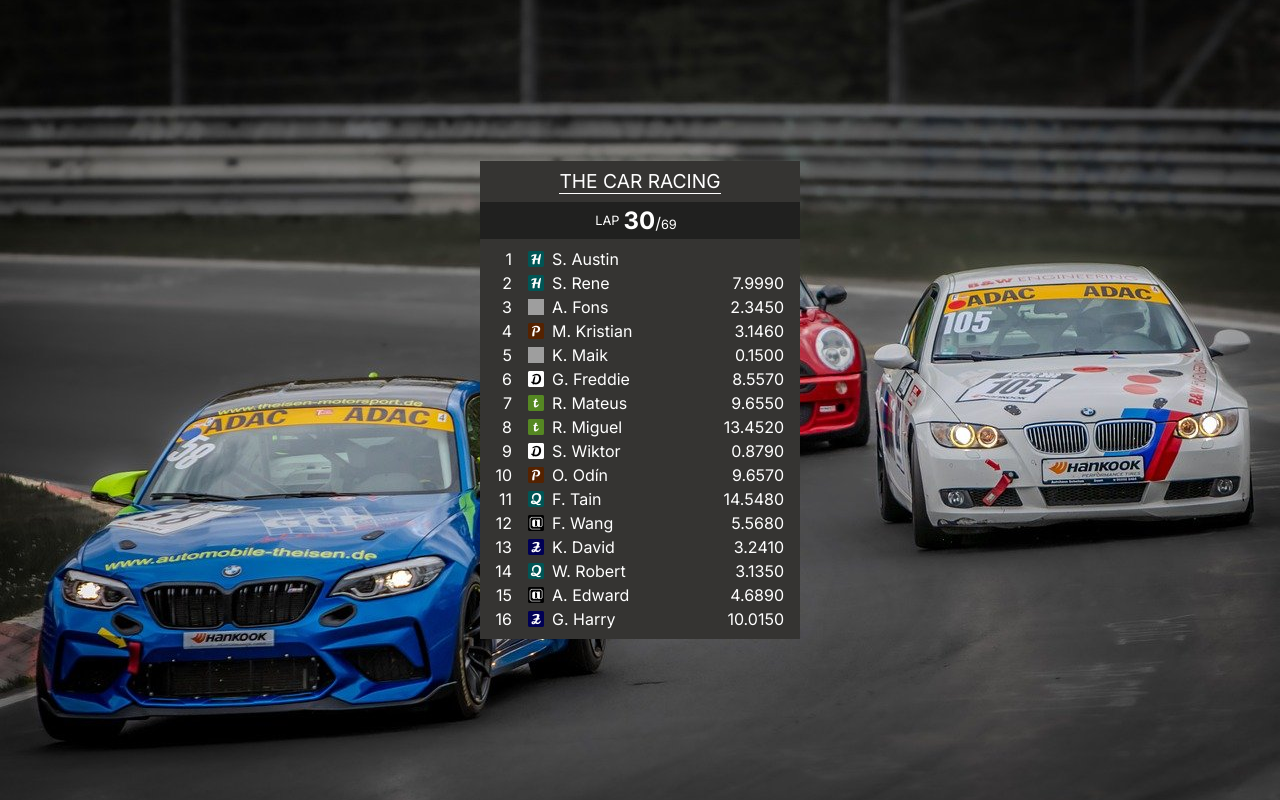
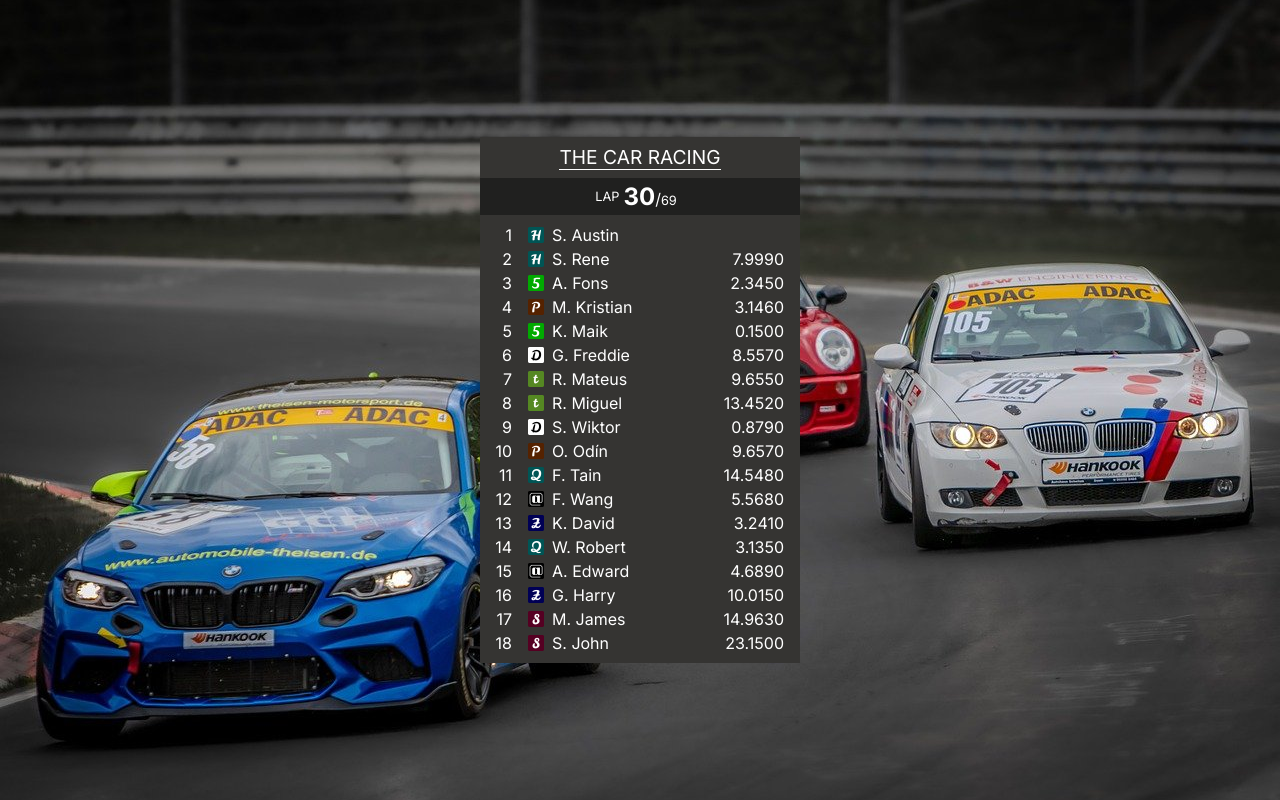
Before and after one commit to richardimaoka/racing-ranking, a Next.js app in the folder next/: page / in a window 1280 px wide. Built offline with nearby package versions, Linux system fonts and the light colour scheme; grey boxes are pictures that could not be loaded.

Commit message:
data.json

```diff
--- a/next/app/components/RankingItem.tsx
+++ b/next/app/components/RankingItem.tsx
@@ -12,6 +12,8 @@ interface Props {
 const intervalFormatter = new Intl.NumberFormat("en", {
   minimumFractionDigits: 4,
 });
+
+export type RankingItemProps = Props;
 
 export function RankingItem(props: Props) {
   return (
--- a/next/app/components/RankingPanel.tsx
+++ b/next/app/components/RankingPanel.tsx
@@ -1,153 +1,10 @@
+import { readData } from "../data/data";
 import { PanelHeader } from "./PanelHeader";
 import { RankingItem } from "./RankingItem";
 import styles from "./RankingPanel.module.css";
 
-export function RankingPanel() {
-  const items = [
-    {
-      ranking: 1,
-      name: "S. Austin",
-      team: "H",
-      teamIconPath: "/images/H.png",
-      change: "",
-      fastest: "",
-    },
-    {
-      ranking: 2,
-      name: "S. Rene",
-      team: "H",
-      teamIconPath: "/images/H.png",
-      interval: 7.999,
-      change: "",
-      fastest: "",
-    },
-    {
-      ranking: 3,
-      name: "A. Fons",
-      team: "5",
-      teamIconPath: "/images/5.png",
-      interval: 2.345,
-      change: "",
-      fastest: "",
-    },
-    {
-      ranking: 4,
-      name: "M. Kristian",
-      team: "P",
-      teamIconPath: "/images/P.png",
-      interval: 3.146,
-      change: "",
-      fastest: "",
-    },
-    {
-      ranking: 5,
-      name: "K. Maik",
-      team: "5",
-      teamIconPath: "/images/5.png",
-      interval: 0.15,
-      change: "",
-      fastest: "",
-    },
-    {
-      ranking: 6,
-      name: "G. Freddie",
-      team: "D",
-      teamIconPath: "/images/D.png",
-      interval: 8.557,
-      change: "",
-      fastest: "",
-    },
-    {
-      ranking: 7,
-      name: "R. Mateus",
-      team: "t",
-      teamIconPath: "/images/t.png",
-      interval: 9.655,
-      change: "",
-      fastest: "",
-    },
-    {
-      ranking: 8,
-      name: "R. Miguel",
-      team: "t",
-      teamIconPath: "/images/t.png",
-      interval: 13.452,
-      change: "",
-      fastest: "",
-    },
-    {
-      ranking: 9,
-      name: "S. Wiktor",
-      team: "D",
-      teamIconPath: "/images/D.png",
-      interval: 0.879,
-      change: "",
-      fastest: "",
-    },
-    {
-      ranking: 10,
-      name: "O. Odín",
-      team: "P",
-      teamIconPath: "/images/P.png",
-      interval: 9.657,
-      change: "",
-      fastest: "",
-    },
-    {
-      ranking: 11,
-      name: "F. Tain",
-      team: "Q",
-      teamIconPath: "/images/Q.png",
-      interval: 14.548,
-      change: "",
-      fastest: "",
-    },
-    {
-      ranking: 12,
-      name: "F. Wang",
-      team: "atmark",
-      teamIconPath: "/images/atmark.png",
-      interval: 5.568,
-      change: "",
-      fastest: "",
-    },
-    {
-      ranking: 13,
-      name: "K. David",
-      team: "Z",
-      teamIconPath: "/images/Z.png",
-      interval: 3.241,
-      change: "",
-      fastest: "",
-    },
-    {
-      ranking: 14,
-      name: "W. Robert",
-      team: "Q",
-      teamIconPath: "/images/Q.png",
-      interval: 3.135,
-      change: "",
-      fastest: "",
-    },
-    {
-      ranking: 15,
-      name: "A. Edward",
-      team: "atmark",
-      teamIconPath: "/images/atmark.png",
-      interval: 4.689,
-      change: "",
-      fastest: "",
-    },
-    {
-      ranking: 16,
-      name: "G. Harry",
-      team: "Z",
-      teamIconPath: "/images/Z.png",
-      interval: 10.015,
-      change: "",
-      fastest: "",
-    },
-  ];
+export async function RankingPanel() {
+  const items = await readData();
 
   return (
     <div className={styles.component}>
--- /dev/null
+++ b/next/app/data/1.json
@@ -0,0 +1,163 @@
+[
+  {
+    "ranking": 1,
+    "name": "S. Austin",
+    "team": "H",
+    "teamIconPath": "/images/H.png",
+    "change": "",
+    "fastest": ""
+  },
+  {
+    "ranking": 2,
+    "name": "S. Rene",
+    "team": "H",
+    "teamIconPath": "/images/H.png",
+    "interval": 7.999,
+    "change": "",
+    "fastest": ""
+  },
+  {
+    "ranking": 3,
+    "name": "A. Fons",
+    "team": "five",
+    "teamIconPath": "/images/five.png",
+    "interval": 2.345,
+    "change": "",
+    "fastest": ""
+  },
+  {
+    "ranking": 4,
+    "name": "M. Kristian",
+    "team": "P",
+    "teamIconPath": "/images/P.png",
+    "interval": 3.146,
+    "change": "",
+    "fastest": ""
+  },
+  {
+    "ranking": 5,
+    "name": "K. Maik",
+    "team": "five",
+    "teamIconPath": "/images/five.png",
+    "interval": 0.15,
+    "change": "",
+    "fastest": ""
+  },
+  {
+    "ranking": 6,
+    "name": "G. Freddie",
+    "team": "D",
+    "teamIconPath": "/images/D.png",
+    "interval": 8.557,
+    "change": "",
+    "fastest": ""
+  },
+  {
+    "ranking": 7,
+    "name": "R. Mateus",
+    "team": "t",
+    "teamIconPath": "/images/t.png",
+    "interval": 9.655,
+    "change": "",
+    "fastest": ""
+  },
+  {
+    "ranking": 8,
+    "name": "R. Miguel",
+    "team": "t",
+    "teamIconPath": "/images/t.png",
+    "interval": 13.452,
+    "change": "",
+    "fastest": ""
+  },
+  {
+    "ranking": 9,
+    "name": "S. Wiktor",
+    "team": "D",
+    "teamIconPath": "/images/D.png",
+    "interval": 0.879,
+    "change": "",
+    "fastest": ""
+  },
+  {
+    "ranking": 10,
+    "name": "O. Odín",
+    "team": "P",
+    "teamIconPath": "/images/P.png",
+    "interval": 9.657,
+    "change": "",
+    "fastest": ""
+  },
+  {
+    "ranking": 11,
+    "name": "F. Tain",
+    "team": "Q",
+    "teamIconPath": "/images/Q.png",
+    "interval": 14.548,
+    "change": "",
+    "fastest": ""
+  },
+  {
+    "ranking": 12,
+    "name": "F. Wang",
+    "team": "atmark",
+    "teamIconPath": "/images/atmark.png",
+    "interval": 5.568,
+    "change": "",
+    "fastest": ""
+  },
+  {
+    "ranking": 13,
+    "name": "K. David",
+    "team": "Z",
+    "teamIconPath": "/images/Z.png",
+    "interval": 3.241,
+    "change": "",
+    "fastest": ""
+  },
+  {
+    "ranking": 14,
+    "name": "W. Robert",
+    "team": "Q",
+    "teamIconPath": "/images/Q.png",
+    "interval": 3.135,
+    "change": "",
+    "fastest": ""
+  },
+  {
+    "ranking": 15,
+    "name": "A. Edward",
+    "team": "atmark",
+    "teamIconPath": "/images/atmark.png",
+    "interval": 4.689,
+    "change": "",
+    "fastest": ""
+  },
+  {
+    "ranking": 16,
+    "name": "G. Harry",
+    "team": "Z",
+    "teamIconPath": "/images/Z.png",
+    "interval": 10.015,
+    "change": "",
+    "fastest": ""
+  },
+  {
+    "ranking": 17,
+    "name": "M. James",
+    "team": "S",
+    "teamIconPath": "/images/S.png",
+    "interval": 14.963,
+    "change": "",
+    "fastest": ""
+  },
+  {
+    "ranking": 18,
+    "name": "S. John",
+    "team": "S",
+    "teamIconPath": "/images/S.png",
+    "interval": 23.15,
+    "change": "",
+    "fastest": ""
+  }
+]
--- /dev/null
+++ b/next/app/data/data.ts
@@ -0,0 +1,20 @@
+import { readFile } from "node:fs/promises";
+
+interface RankingItemProps {
+  team: string;
+  teamIconPath: string;
+  ranking: number;
+  name: string;
+  interval?: number;
+}
+
+export async function readData(): Promise<RankingItemProps[]> {
+  const fileContents = await readFile(
+    process.cwd() + "/app/data/1.json",
+    "utf8"
+  );
+
+  const items = JSON.parse(fileContents);
+
+  return items as RankingItemProps[];
+}
```
